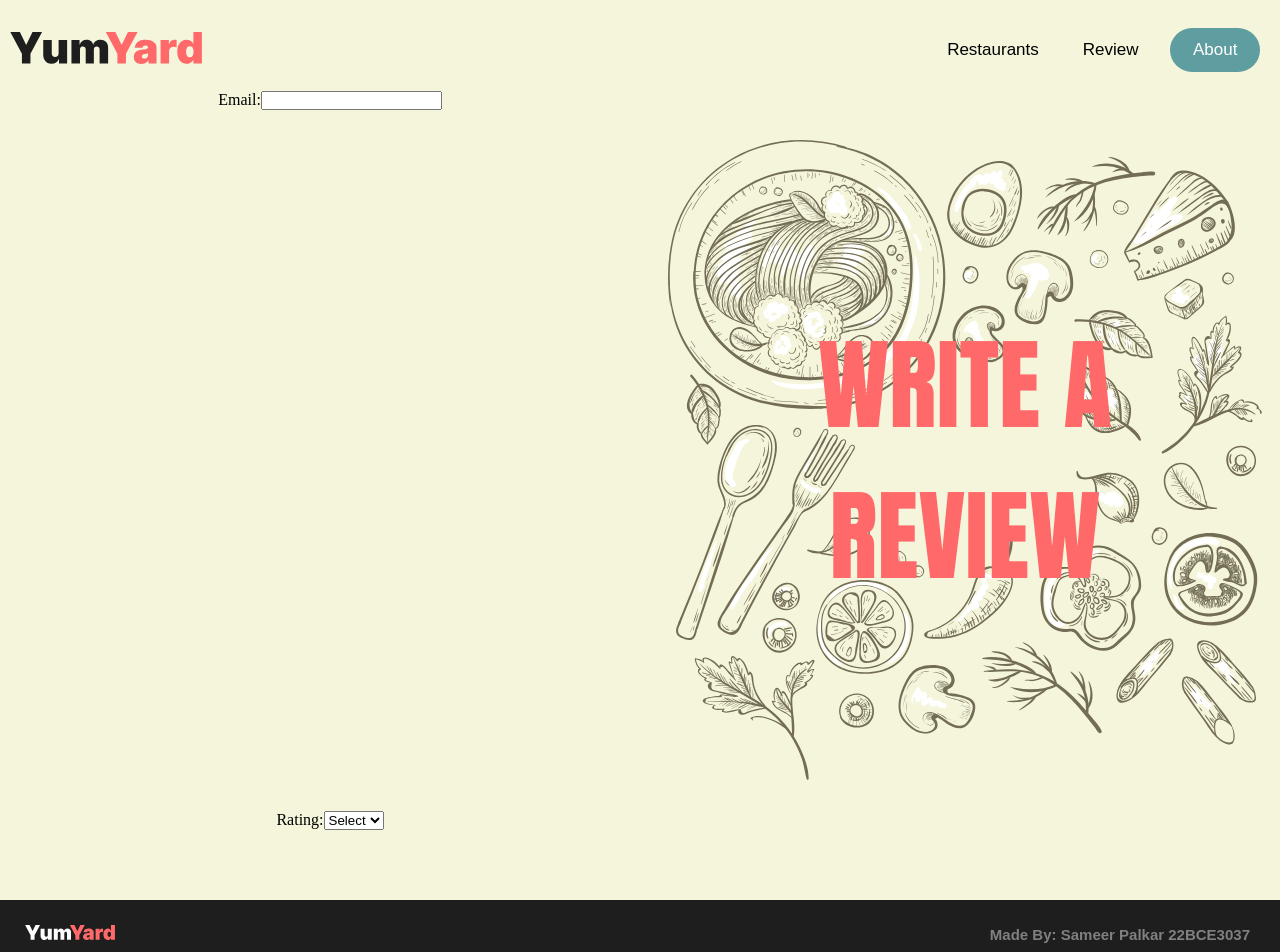
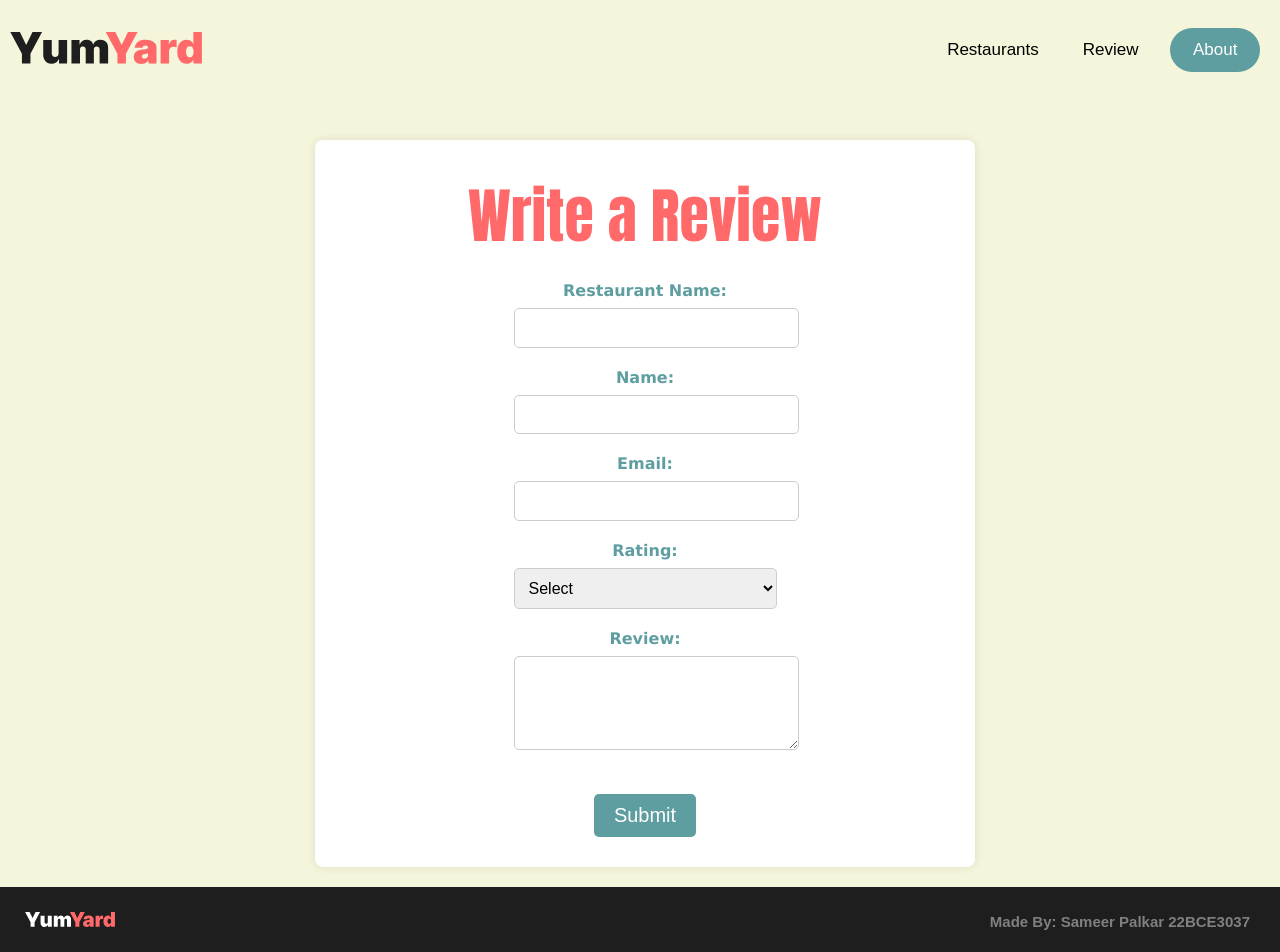
Before and after one commit to sameerpalkar04/web-programming-project, a React (Vite) app: page /review in a window 1280 px wide. Shown: the top 952 px of the page. Built offline with nearby package versions, Linux system fonts and the light colour scheme.

Commit message:
Changes in css

```diff
--- a/src/App.css
+++ b/src/App.css
@@ -2,7 +2,7 @@
   display: flex;
   flex-direction: row;
   justify-content:space-evenly ;
-  margin-bottom: 10vh;
+  margin-bottom: 5vh;
 }
 
 .container div{
@@ -86,6 +86,7 @@
   padding-bottom: 5px;
 }
 .bg-image {
+  margin-top: 60px;
   display: grid;
   grid-template-columns: 1fr;
   grid-template-rows: 1fr;
--- a/src/Components/Card.css
+++ b/src/Components/Card.css
@@ -12,6 +12,11 @@
     margin-left: 35vh;
     margin-top: 30px;
 }
+
+.Card:hover {
+    background-color: darkcyan;
+}
+
 .c-image img {
     height: 125px;
     width: 125px;
--- a/src/Components/ReviewPage.css
+++ b/src/Components/ReviewPage.css
@@ -20,6 +20,7 @@
     border-width: 6px;
     border-radius: 30px;
     padding: 30px;
+    box-shadow: 0px 0px 10px rgba(0, 0, 0, 0.1);
 
 }
 
@@ -33,6 +34,7 @@
     flex-direction: column;
     justify-content: center;
     align-items: center;
+    box-shadow: 0px 0px 10px rgba(0, 0, 0, 0.1);
 }
 
 #title {
--- a/src/Components/ReviewPage.jsx
+++ b/src/Components/ReviewPage.jsx
@@ -1,3 +1,4 @@
+
 import "./ReviewPage.css";
 
 export default function ReviewPage({reviews, visible, setVisible}) {
@@ -10,7 +11,8 @@ export default function ReviewPage({reviews, visible, setVisible}) {
                 <div key={index} className="review">
                     <h3>{review.name}</h3>
                     <p>{review.reviewText}</p>
-                    <p>{review.review}</p>
+                    <p>Rating : {review.rating}/5</p>
+                    <p>Review : {review.review}</p>
                 </div>
             ))}
             <button id="button1" onClick={() => setVisible(false)}>Close</button>
--- a/src/Review.css
+++ b/src/Review.css
@@ -0,0 +1,70 @@
+.container1 {
+    display: flex;
+    flex-direction: column;
+    align-items: center;
+    padding: 20px;
+}
+
+.content {
+    width: 100%;
+    max-width: 600px;
+    margin-top: 20px;
+    background-color: white;
+    padding: 30px;
+    border-radius: 8px;
+    box-shadow: 0px 0px 10px rgba(0, 0, 0, 0.1);
+}
+
+.content h1 {
+    margin-top: 0;
+    margin-bottom: 20px;
+    font-size: 60px;
+    font-family: Impact, Haettenschweiler, 'Arial Narrow Bold', sans-serif;
+    color: rgb(255,105,105)
+}
+.form-group1,
+.form-group2,
+.form-group3,
+.form-group4,
+.form-group5 {
+    margin-bottom: 20px;
+}
+
+label {
+    display: block;
+    margin-bottom: 8px;
+    font-weight: bold;
+    color: cadetblue;
+    font-family: Verdana, Geneva, Tahoma, sans-serif;
+}
+
+input[type="text"],
+input[type="email"],
+select,
+textarea {
+    width: 100%;
+    padding: 10px;
+    border-radius: 5px;
+    border: 1px solid #ccc;
+    font-size: 16px;
+
+}
+
+textarea {
+    resize: vertical;
+}
+
+#button2 {
+    padding: 10px 20px;
+    background-color: cadetblue;
+    color: white;
+    border: none;
+    border-radius: 5px;
+    font-size: 20px;
+    margin-top: 20px;
+    align-items: center;
+}
+
+#button2:hover {
+    background-color: darkcyan;
+}
--- a/src/Review.jsx
+++ b/src/Review.jsx
@@ -2,7 +2,7 @@ import React, { useState } from 'react';
 import axios from 'axios';
 import Navbar from "./Components/Navbar";
 import Footer from "./Components/Footer";
-import './App.css';
+import './Review.css';
 
 export default function Review() {
 
@@ -28,7 +28,6 @@ export default function Review() {
         try {
             const response = await axios.post('http://localhost:4000/addReview', formData);
             console.log('Review added:', response.data.message);
-            // Clear form fields
             setFormData({
                 restaurantName: '',
                 name: '',
@@ -44,8 +43,9 @@ export default function Review() {
     return (
         <div>
             <Navbar />
-            <main className="container">
+            <main className="container1">
                 <div className="content">
+                    <h1>Write a Review</h1>
                     <form onSubmit={handleSubmit}>
                         <div className="form-group1">
                             <label htmlFor="restaurantName">Restaurant Name:</label>
@@ -108,12 +108,8 @@ export default function Review() {
                                 required
                             ></textarea>
                         </div>
-                        <button type="submit">Submit</button>
+                        <button id="button2" type="submit">Submit</button>
                     </form>
-                </div>
-                <div className="bg-image">
-                    <img id="bg" src='/Art.svg' alt="background"></img>
-                    <h1 id='heading1'>WRITE A REVIEW</h1>
                 </div>
             </main>
             <Footer />
```
